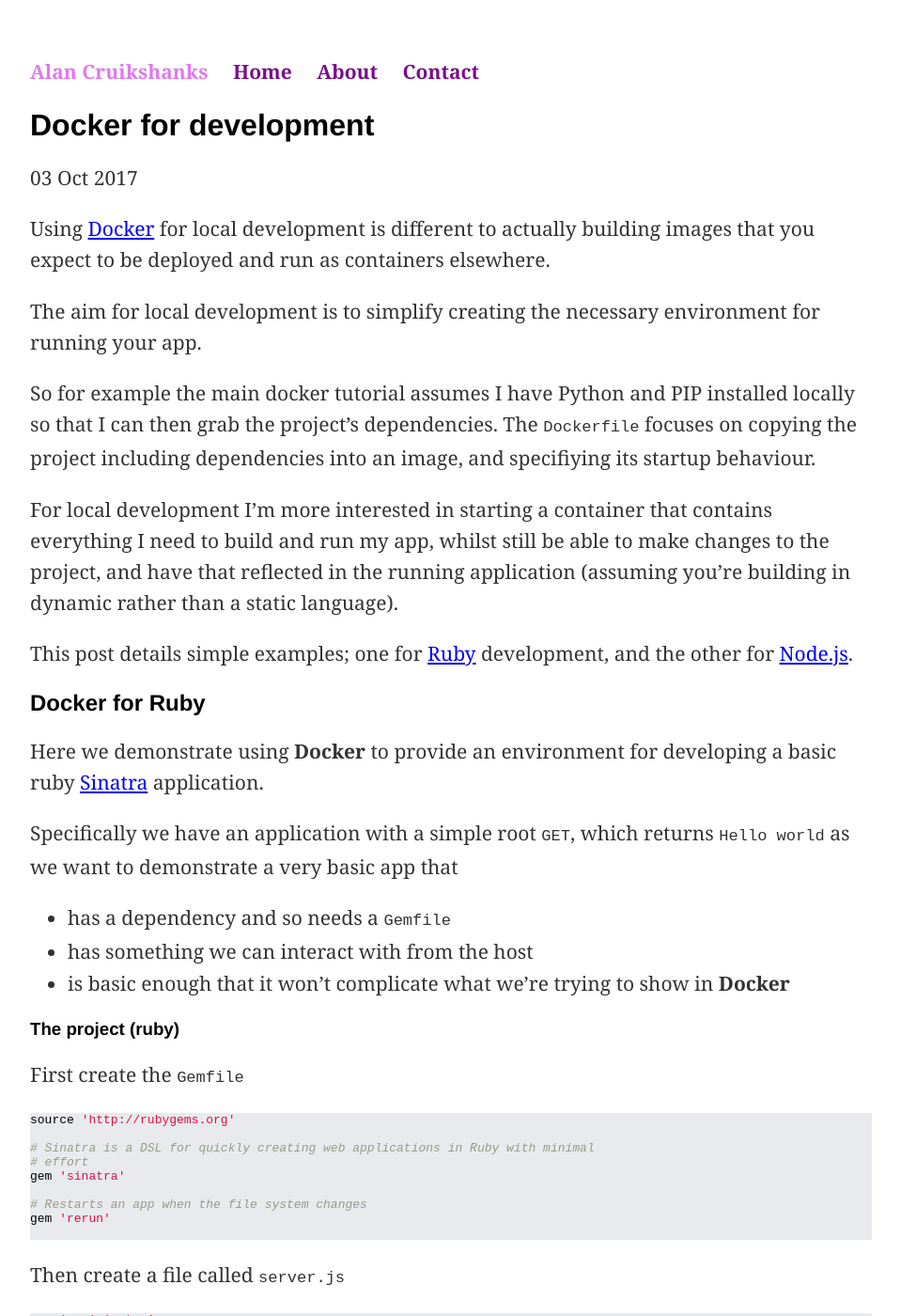
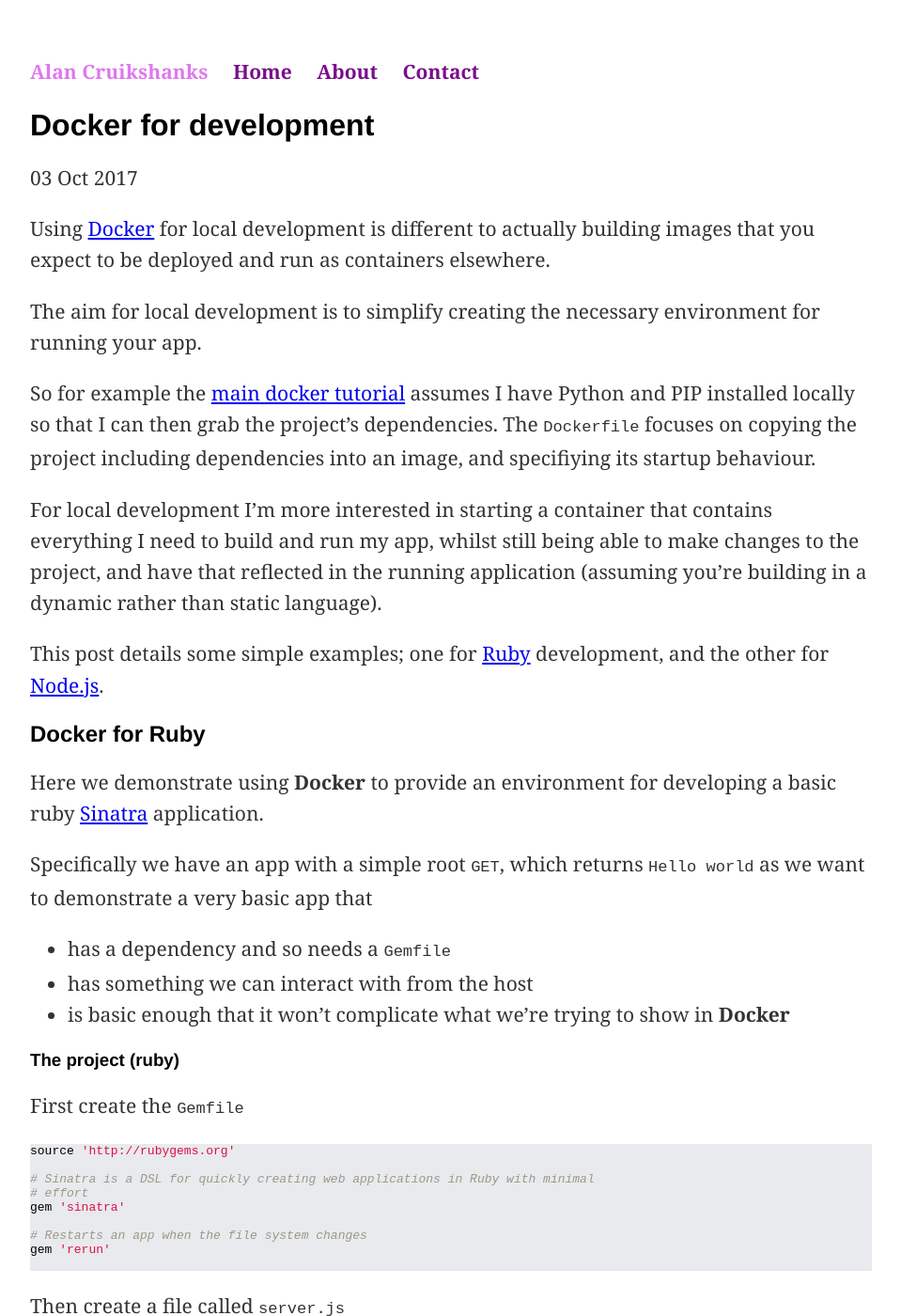
Before and after one commit to Cruikshanks/cruikshanks.github.io, a Jekyll site: the page built from _posts/2017-10-03-docker-for-development.md, in a window 1280 px wide and 1400 px high. Shown: the whole window at 94% size, without its empty margins (160-1119 px from the left). Built offline with Jekyll 4.4.1, drawn with Linux system fonts in a browser that asks for light colours; comment, search, counter and statistics services are not loaded; some of the changed text lies outside the part shown.

Commit message:
Fix typos and improve how it reads

````diff
--- a/_posts/2017-10-03-docker-for-development.md
+++ b/_posts/2017-10-03-docker-for-development.md
@@ -10,17 +10,17 @@ Using [Docker](https://www.docker.com/) for local development is different to ac
 
 The aim for local development is to simplify creating the necessary environment for running your app.
 
-So for example the main docker tutorial assumes I have Python and PIP installed locally so that I can then grab the project's dependencies. The `Dockerfile` focuses on copying the project including dependencies into an image, and specifiying its startup behaviour.
+So for example the [main docker tutorial](https://docs.docker.com/get-started/) assumes I have Python and PIP installed locally so that I can then grab the project's dependencies. The `Dockerfile` focuses on copying the project including dependencies into an image, and specifiying its startup behaviour.
 
-For local development I'm more interested in starting a container that contains everything I need to build and run my app, whilst still be able to make changes to the project, and have that reflected in the running application (assuming you're building in dynamic rather than a static language).
+For local development I'm more interested in starting a container that contains everything I need to build and run my app, whilst still being able to make changes to the project, and have that reflected in the running application (assuming you're building in a dynamic rather than static language).
 
-This post details simple examples; one for [Ruby](https://www.ruby-lang.org) development, and the other for [Node.js](https://nodejs.org/).
+This post details some simple examples; one for [Ruby](https://www.ruby-lang.org) development, and the other for [Node.js](https://nodejs.org/).
 
 ## Docker for Ruby
 
 Here we demonstrate using **Docker** to provide an environment for developing a basic ruby [Sinatra](http://www.sinatrarb.com/) application.
 
-Specifically we have an application with a simple root `GET`, which returns `Hello world` as we want to demonstrate a very basic app that
+Specifically we have an app with a simple root `GET`, which returns `Hello world` as we want to demonstrate a very basic app that
 
 - has a dependency and so needs a `Gemfile`
 - has something we can interact with from the host
@@ -88,7 +88,8 @@ RUN bundle install
 # host. To do that, you must use still use the `docker run` -p flag
 EXPOSE 4567
 
-# There can only be one CMD instruction in a Dockerfile. If you list more than one CMD then only the last CMD will take effect.
+# There can only be one CMD instruction in a Dockerfile. If you list more than
+# one CMD then only the last CMD will take effect.
 
 # Purpose of a CMD is to provide defaults for an executing container. In this
 # case it sets the command and arguments to be executed when running the image
@@ -274,7 +277,7 @@ node                  8.4.0               5e553613f1d8        17 hours ago
 
 ### Run (node)
 
-With the image built, now we need a container
+With the image built, we now need a container
 
 ```bash
 docker run --rm -v "$(pwd)":/app -w /app -p 3000:3000 docker-for-node-dev
````
Also changed, not shown: other parts of _posts/2017-10-03-docker-for-development.md (+7 -5 lines).
